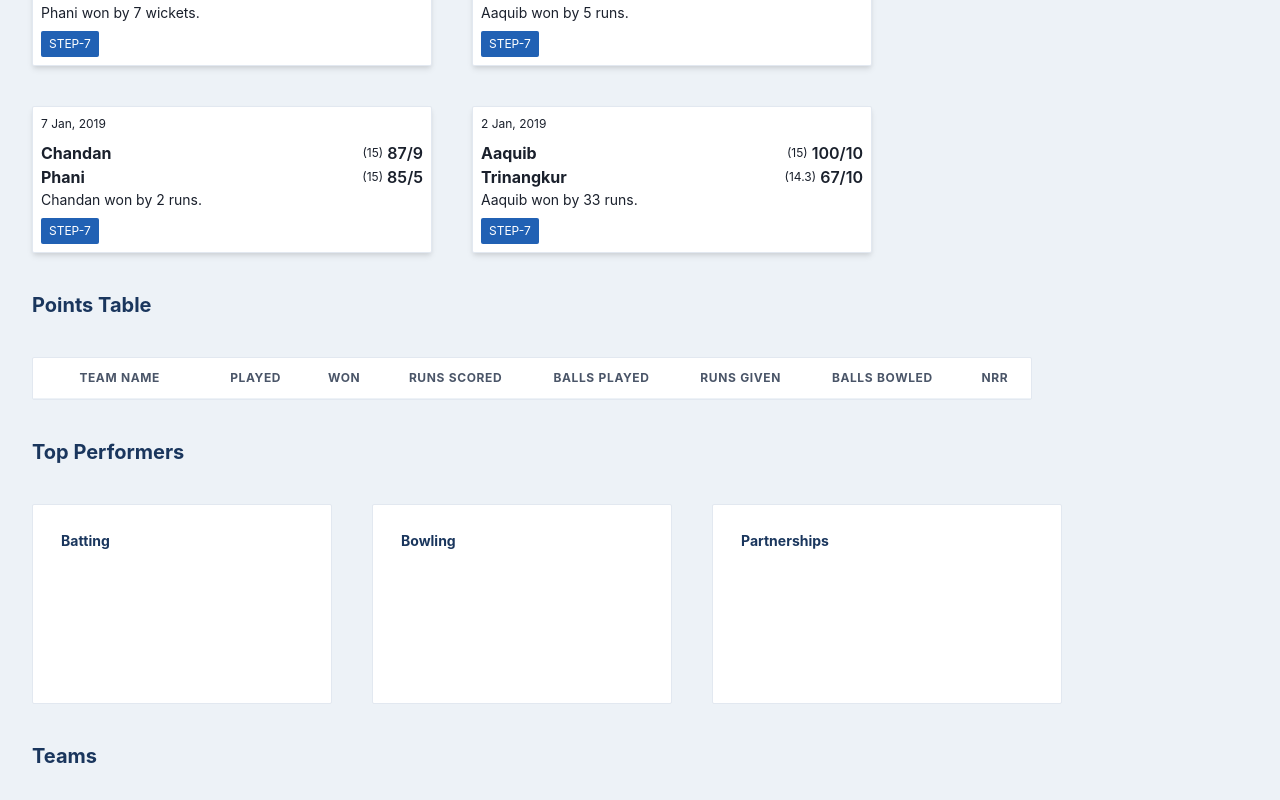
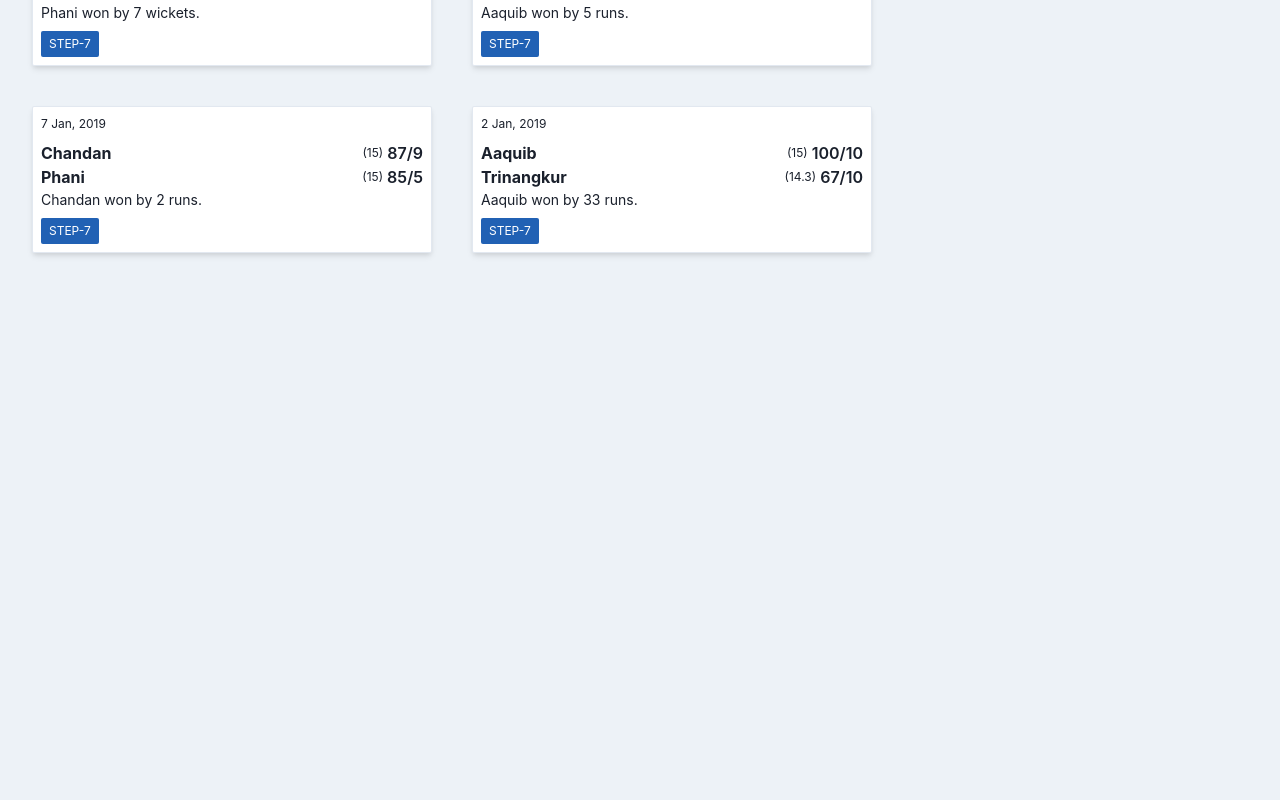
Before and after one commit to tilak-puli/step-cric-records, a Next.js app in the folder ui/: page /matches in a window 1280 px wide. Shown: the part 4921-5721 px from the top of the page. After the commit the page ends 5206 px from the top, so only its background shows below. Built offline with nearby package versions, Linux system fonts and the light colour scheme; a web font is replaced by a local one.

Commit message:
Show pointstable only if tournament

```diff
--- a/ui/pages/matches/index.tsx
+++ b/ui/pages/matches/index.tsx
@@ -29,12 +29,15 @@ const Matches = () => {
   const images = tags.flatMap((t) => tagToImages[t] || []);
   let pointsTable = {};
   let performers = { topBatsman: [], topBowlers: [], topPartnerships: [] };
+  const isTournament = extraTagsData.tournamentTags.includes(tags[0]);
 
-  if (tags.length === 1 && extraTagsData.tournamentTags.includes(tags[0])) {
-    pointsTable = getPointsTable(
-      filteredMatches,
-      extraTagsData.tournaments[tags[0]]
-    );
+  if (tags.length === 1) {
+    if (isTournament) {
+      pointsTable = getPointsTable(
+        filteredMatches,
+        extraTagsData.tournaments[tags[0]]
+      );
+    }
     performers = getTopPerformers(filteredMatches);
   }
 
@@ -47,7 +50,7 @@ const Matches = () => {
         <MatchesList matches={filteredMatches} />
       </Wrap>
 
-      {pointsTable && (
+      {isTournament && (
         <Box>
           <Heading my={"2em"} size={"md"}>
             Points Table
@@ -58,7 +61,7 @@ const Matches = () => {
         </Box>
       )}
 
-      {pointsTable && (
+      {tags.length >= 1 && (
         <Box>
           <Heading my={"2em"} size={"md"}>
             Top Performers
@@ -67,7 +70,7 @@ const Matches = () => {
         </Box>
       )}
 
-      {pointsTable && (
+      {isTournament && (
         <Box>
           <Heading my={"2em"} size={"md"}>
             Teams
```
